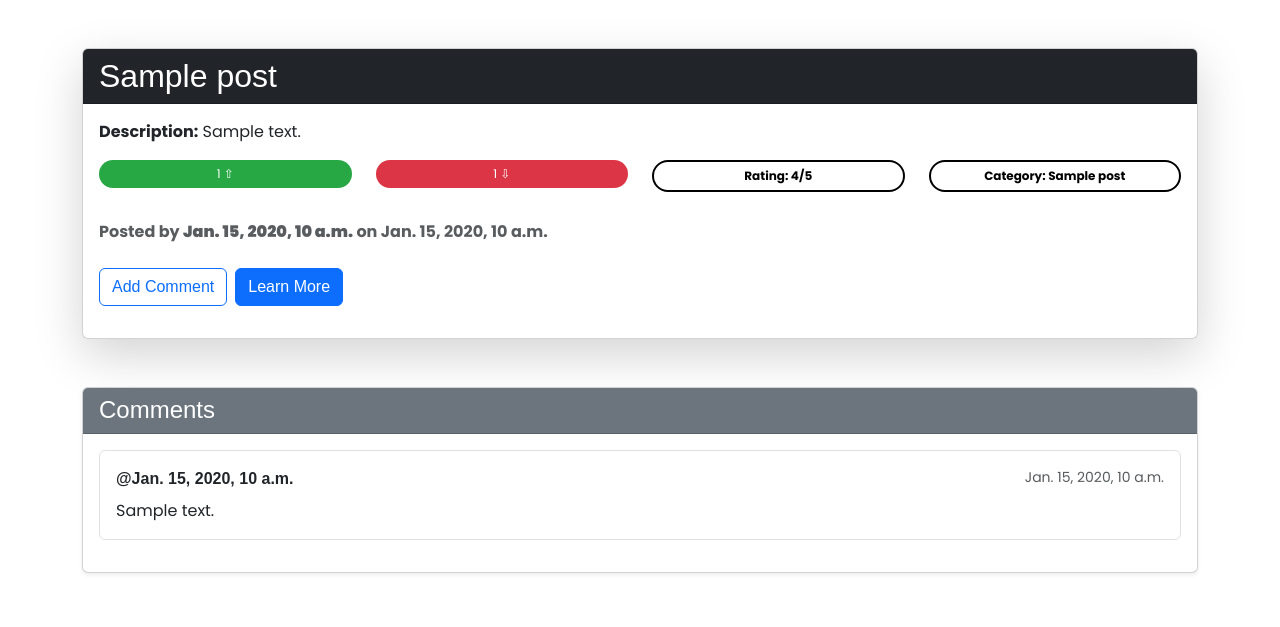
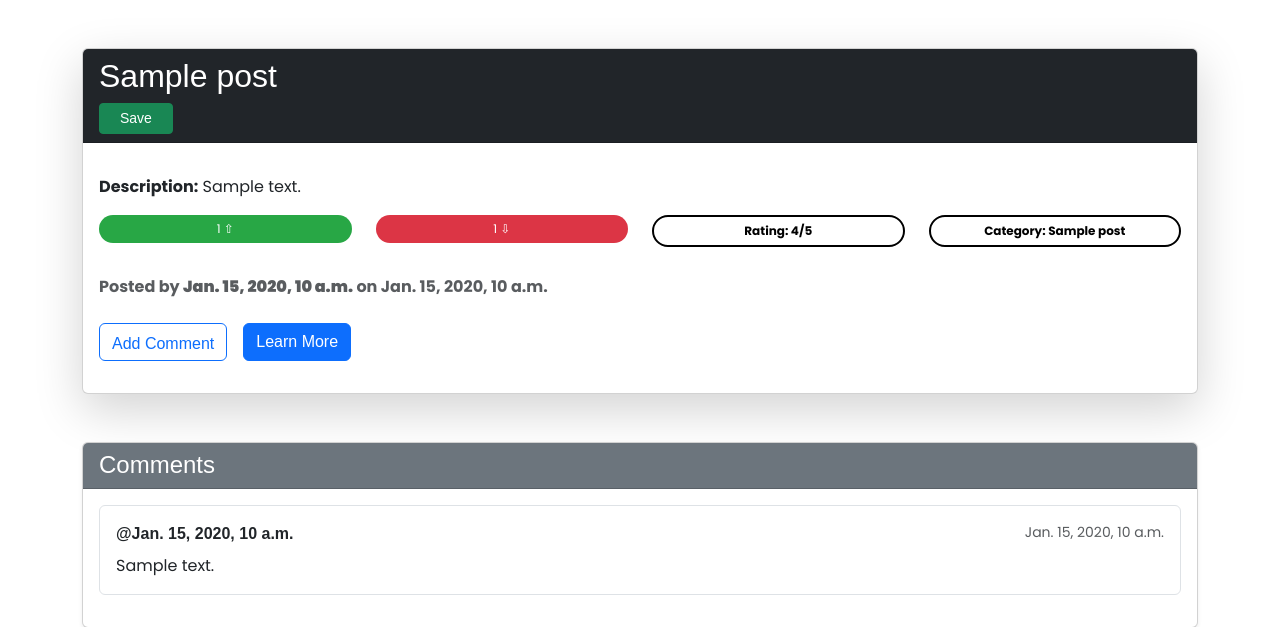
Before and after one commit to anjalipag/group14-database-project, a Django app: template group14site/groupFeed/templates/group_detail.html in a window 1280 px wide. Shown: the part 56-683 px from the top of the page. Run offline with Django 5.2, Linux system fonts and the light colour scheme; the template is opened without the code that fills it: most values are stand-ins (such as "Sample title", 1, 10 or a date in 2020); some libraries are stand-ins or nearby versions; some web fonts are replaced.

Commit message:
added save recc in the detail view

```diff
--- a/group14site/groupFeed/templates/group_detail.html
+++ b/group14site/groupFeed/templates/group_detail.html
@@ -39,8 +39,12 @@
 
   <!-- Post Detail -->
   <div class="card mb-5 shadow-lg">
-    <div class="card-header bg-dark text-white">
-      <h2 class="mb-0">{{ post.title }}</h2>
+    <div class="card-header bg-dark text-white mb-3">
+      <h2 class="mb-2">{{ post.title }}</h2>
+      <form action="{% url 'save_recc_det' post.post_id post.posted_by_id %}" method="post" style="display:inline;">
+        {% csrf_token %}
+        <button type="submit" class="btn btn-sm btn-success mr-20 ml-20" style="padding-left: 20px; padding-right: 20px;">Save</button>
+    </form>
     </div>
     <div class="card-body">
       <p class="mb-3 poppins-regular"><strong>Description:</strong> {{ post.description }}</p>
@@ -63,6 +67,7 @@
           </button>
         </form>
         </div>
+
         <div class="col-md-3 mb-3">
           <span class="badge rounded-pill white-btn p-2 w-100 poppins-bold">Rating: {{ post.overall_rating }}/5 </span>
         </div>
@@ -75,12 +80,15 @@
         Posted by <strong>{{ post.posted_by }}</strong> on {{ post.time_stamp }}
       </p>
 
-      <div class="mt-4 mb-3 d-flex">
-        <a href="" class="btn btn-outline-primary mr-2" data-toggle="modal" data-target="#commentModal">Add Comment</a>
-        {% if post.extra_info %}
-          <a href="{{ post.extra_info }}" class="btn btn-primary" target="_blank">Learn More</a>
-        {% endif %}
-      </div>
+      <div class="mt-4 mb-3 d-flex justify-content-start">
+    <a href="" class="btn btn-outline-primary mr-3 pt-2 pb-1" data-toggle="modal" data-target="#commentModal">Add Comment</a>
+    {% if post.extra_info %}
+        <a href="{{ post.extra_info }}" class="btn btn-primary mr-3 " target="_blank">Learn More</a>
+    {% endif %}
+</div>
+
+
+
     </div>
   </div>
 
--- a/group14site/groupFeed/urls.py
+++ b/group14site/groupFeed/urls.py
@@ -9,5 +9,7 @@ urlpatterns = [
     path('detail/<int:recommendation_post_id>/downvote', views.handle_downvote, name='downvote'),
     path('saved/<int:recommendation_post_id>/<int:posted_by_id>/<int:group_id>', views.save_recc,
          name='save_recc'),
+    path('saved/detail/<int:recommendation_post_id>/<int:posted_by_id>/', views.save_recc_det, name='save_recc_det')
+
 
 ]
```
Also changed, not shown: group14site/groupFeed/views.py (+20 -2 lines).
